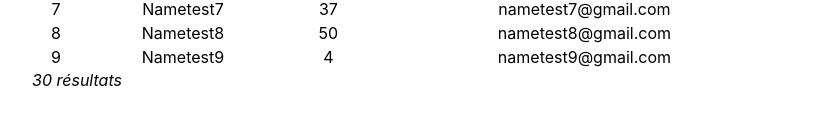
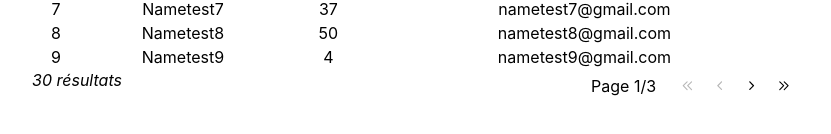
Before and after one commit to JeremyGendre/react-datatable, a React (Create React App) app: page / in a window 1280 px wide. Shown: the part 218-352 px from the top of the page, without its empty margins (224-1055 px from the left). Built offline with nearby package versions, Linux system fonts and the light colour scheme.

Commit message:
footer pagination

```diff
--- a/src/App.css
+++ b/src/App.css
@@ -31,3 +31,10 @@
 .justify-center{justify-content: center;}
 .justify-space-between{justify-content: space-between;}
 .justify-space-around{justify-content: space-around;}
+
+.m-auto{margin:auto;}
+
+.mr-2{margin-right: 1em;}
+.ml-2{margin-left: 1em;}
+.mt-2{margin-top: 1em;}
+.mb-2{margin-bottom: 1em;}
--- a/src/Component/Datatable.tsx
+++ b/src/Component/Datatable.tsx
@@ -13,9 +13,11 @@ interface DatatableType {
 interface DatatableContextType extends DatatableType {
     filteredData: Array<DataInterface>,
     displayedData: Array<DataInterface>,
+    itemPerPage: number,
+    actualPage: number,
     setFilteredData: Dispatch<any>,
-    itemPerPage: number,
     setItemPerPage: Dispatch<any>,
+    setActualPage: Dispatch<any>,
 }
 
 const datatableContext = createContext<DatatableContextType | undefined>(undefined);
@@ -36,8 +38,17 @@ export function DatatableProvider(props:PropsWithChildren<DatatableType>){
     const [actualPage, setActualPage] = useState(1);
 
     useEffect(() => {
-        setDisplayedData(filteredData.slice(0,itemPerPage));
-    },[filteredData, itemPerPage]);
+        const maxPages = Math.ceil(filteredData.length / itemPerPage);
+        if( maxPages < actualPage){
+            setActualPage(maxPages);
+        }
+        const offsetStart = ((actualPage - 1) * itemPerPage);
+        setDisplayedData(filteredData.slice(offsetStart,(offsetStart + itemPerPage)));
+    },[filteredData, actualPage, itemPerPage]);
+
+    useEffect(() => {
+
+    },[filteredData, itemPerPage, actualPage])
 
     return (
         <datatableContext.Provider value={{
@@ -47,6 +58,8 @@ export function DatatableProvider(props:PropsWithChildren<DatatableType>){
             itemPerPage,
             setItemPerPage,
             displayedData,
+            actualPage,
+            setActualPage,
             ...otherProps
         }}>
             {children}
--- a/src/Component/footer/DatatableFooter.tsx
+++ b/src/Component/footer/DatatableFooter.tsx
@@ -1,11 +1,61 @@
-import React from "react";
+import React, {PropsWithChildren} from "react";
 import {useDatatable} from "../Datatable";
+import {IoIosArrowBack, IoIosArrowForward} from 'react-icons/io';
+import {HiOutlineChevronDoubleLeft, HiOutlineChevronDoubleRight} from 'react-icons/hi';
+import '../../assets/DatatableFooter.css';
 
 export default function DatatableFooter(){
-    const {filteredData} = useDatatable();
+    const {filteredData, actualPage, itemPerPage, setActualPage} = useDatatable();
+    const maxPages = Math.ceil(filteredData.length / itemPerPage);
     return (
-        <div>
-            <i>{filteredData.length} résultats</i>
+        <div className="d-flex justify-space-between">
+            <div>
+                <i>{filteredData.length} résultats</i>
+            </div>
+            <div className="d-flex">
+                <div className="m-auto">
+                    Page {actualPage}/{maxPages}
+                </div>
+                <div className="ml-2 d-flex">
+                    <FooterIcon
+                        onClick={() => {setActualPage(1)}}
+                        disabled={actualPage <= 1}
+                    >
+                        <HiOutlineChevronDoubleLeft className="m-auto"/>
+                    </FooterIcon>
+                    <FooterIcon
+                        onClick={() => {setActualPage((prevState:number) => prevState - 1)}}
+                        disabled={actualPage <= 1}
+                    >
+                        <IoIosArrowBack className="m-auto"/>
+                    </FooterIcon>
+                    <FooterIcon
+                        onClick={() => {setActualPage((prevState:number) => prevState + 1)}}
+                        disabled={actualPage >= maxPages}
+                    >
+                        <IoIosArrowForward className="m-auto"/>
+                    </FooterIcon>
+                    <FooterIcon
+                        onClick={() => {setActualPage(maxPages)}}
+                        disabled={actualPage >= maxPages}
+                    >
+                        <HiOutlineChevronDoubleRight className="m-auto"/>
+                    </FooterIcon>
+                </div>
+            </div>
         </div>
     );
 }
+
+type FooterIconType = {
+    onClick: () => void,
+    disabled?: boolean
+};
+
+function FooterIcon(props:PropsWithChildren<FooterIconType>){
+    return (
+        <button className="d-flex footer-icon" onClick={props.onClick} disabled={props.disabled ?? false}>
+            {props.children}
+        </button>
+    );
+}
--- a/src/Component/header/DatatableHeader.tsx
+++ b/src/Component/header/DatatableHeader.tsx
@@ -19,10 +19,10 @@ export default function DatatableHeader(){
 
     return (
         <div className="d-flex justify-space-between">
-            <select onChange={handleSelectionChange}>
-                <option value={5} selected={itemPerPage === 5}>5</option>
-                <option value={10} selected={itemPerPage === 10}>10</option>
-                <option value={20} selected={itemPerPage === 20}>20</option>
+            <select onChange={handleSelectionChange} defaultValue={itemPerPage}>
+                <option value={5}>5</option>
+                <option value={10}>10</option>
+                <option value={20}>20</option>
             </select>
             <div>
                 <input type="text" onChange={handleSearch} placeholder="Search..."/>
--- /dev/null
+++ b/src/assets/DatatableFooter.css
@@ -0,0 +1,15 @@
+.footer-icon{
+    padding: 0.7em;
+    cursor:pointer;
+    transition: all 0.15s ease-in-out;
+    border-radius: 50%;
+    border:unset;
+    background-color: unset;
+}
+.footer-icon:not([disabled]):hover{
+    background-color: lightgray;
+}
+.footer-icon:not([disabled]):active{
+    background-color: #e9e9e9;
+    transform: scale(0.9);
+}
```
